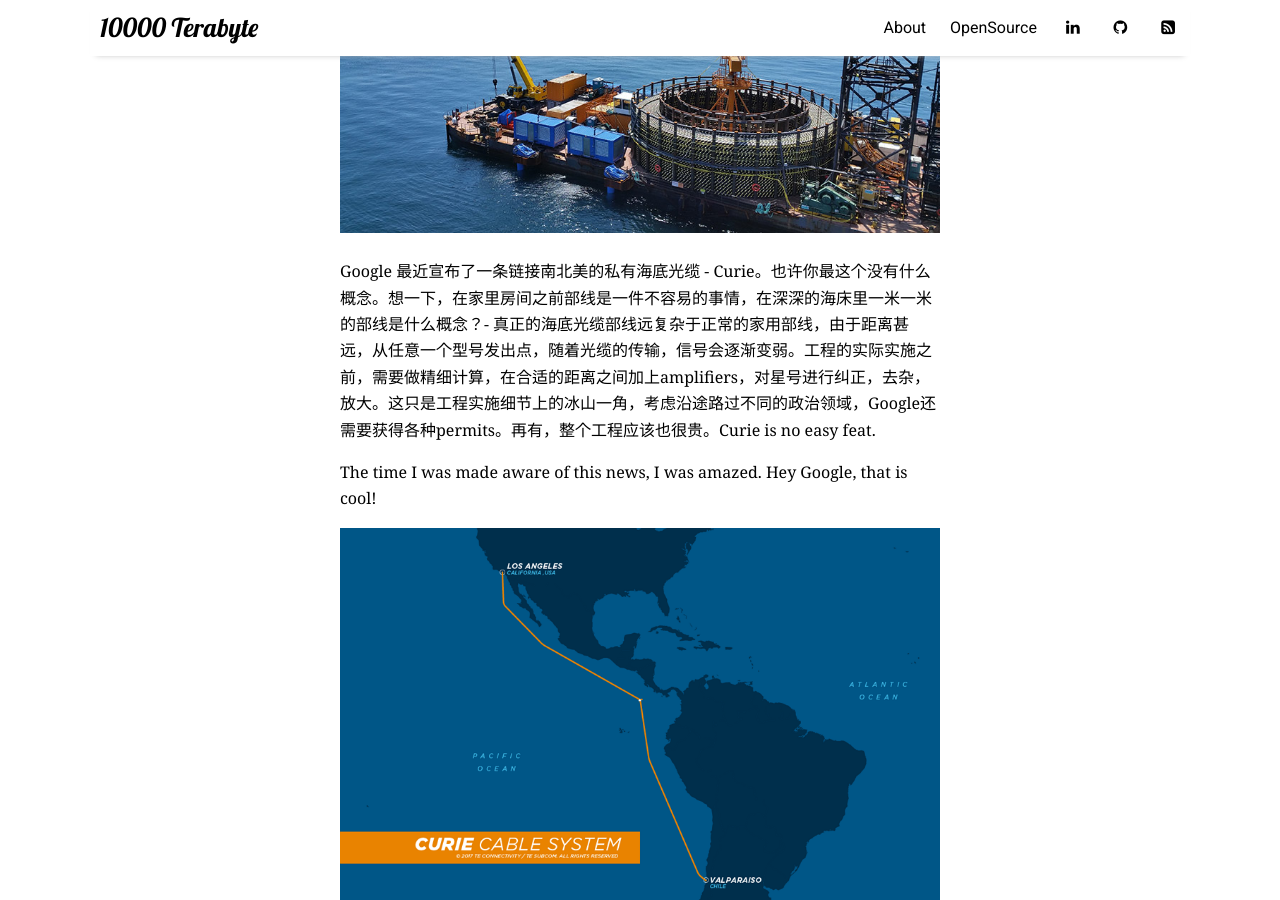
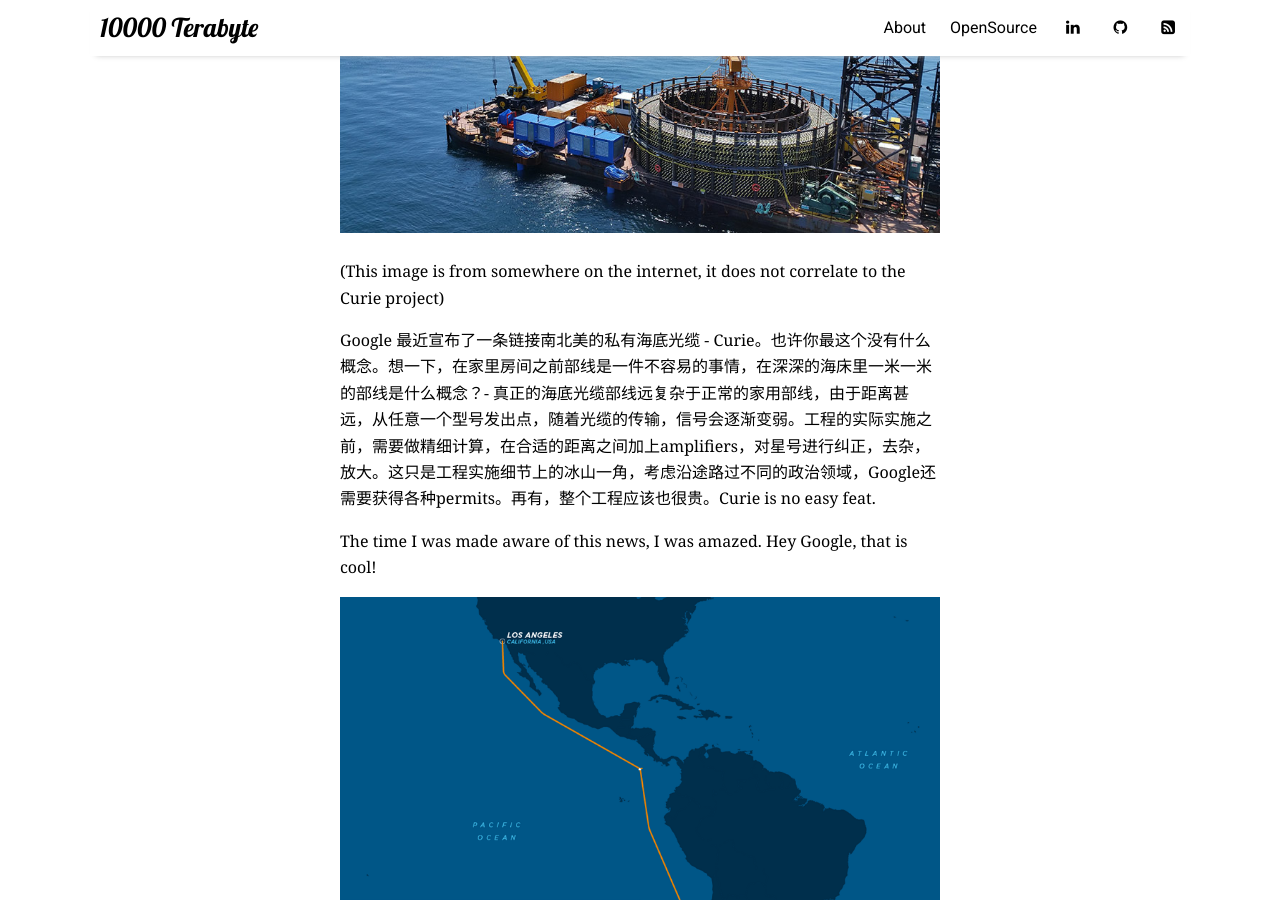
Before and after one commit to 10000TB/10000TB.github.io, a Jekyll site: the page built from _posts/2019-11-21-Curie-Subsea-cable-west-side-of-american-continent.md, in a window 1280 px wide and 900 px high, scrolled down 306 px. Built offline with Jekyll 4.4.1, drawn with Linux system fonts in a browser that asks for light colours; nearby versions of some CDN libraries; comment, search, counter and statistics services are not loaded.

Commit message:
[post - curie cable] added a disclaimer to image.

```diff
--- a/_posts/2019-11-21-Curie-Subsea-cable-west-side-of-american-continent.md
+++ b/_posts/2019-11-21-Curie-Subsea-cable-west-side-of-american-continent.md
@@ -6,6 +6,7 @@ categories: news
 tags: [google, news, read, sharing]
 image: subsea-cable-installation-demo.jpg
 ---
+(This image is from somewhere on the internet, it does not correlate to the Curie project)
 
 Google 最近宣布了一条链接南北美的私有海底光缆 - Curie。也许你最这个没有什么概念。想一下，在家里房间之前部线是一件不容易的事情，在深深的海床里一米一米的部线是什么概念？- 真正的海底光缆部线远复杂于正常的家用部线，由于距离甚远，从任意一个型号发出点，随着光缆的传输，信号会逐渐变弱。工程的实际实施之前，需要做精细计算，在合适的距离之间加上amplifiers，对星号进行纠正，去杂，放大。这只是工程实施细节上的冰山一角，考虑沿途路过不同的政治领域，Google还需要获得各种permits。再有，整个工程应该也很贵。Curie is no easy feat.
 
```
